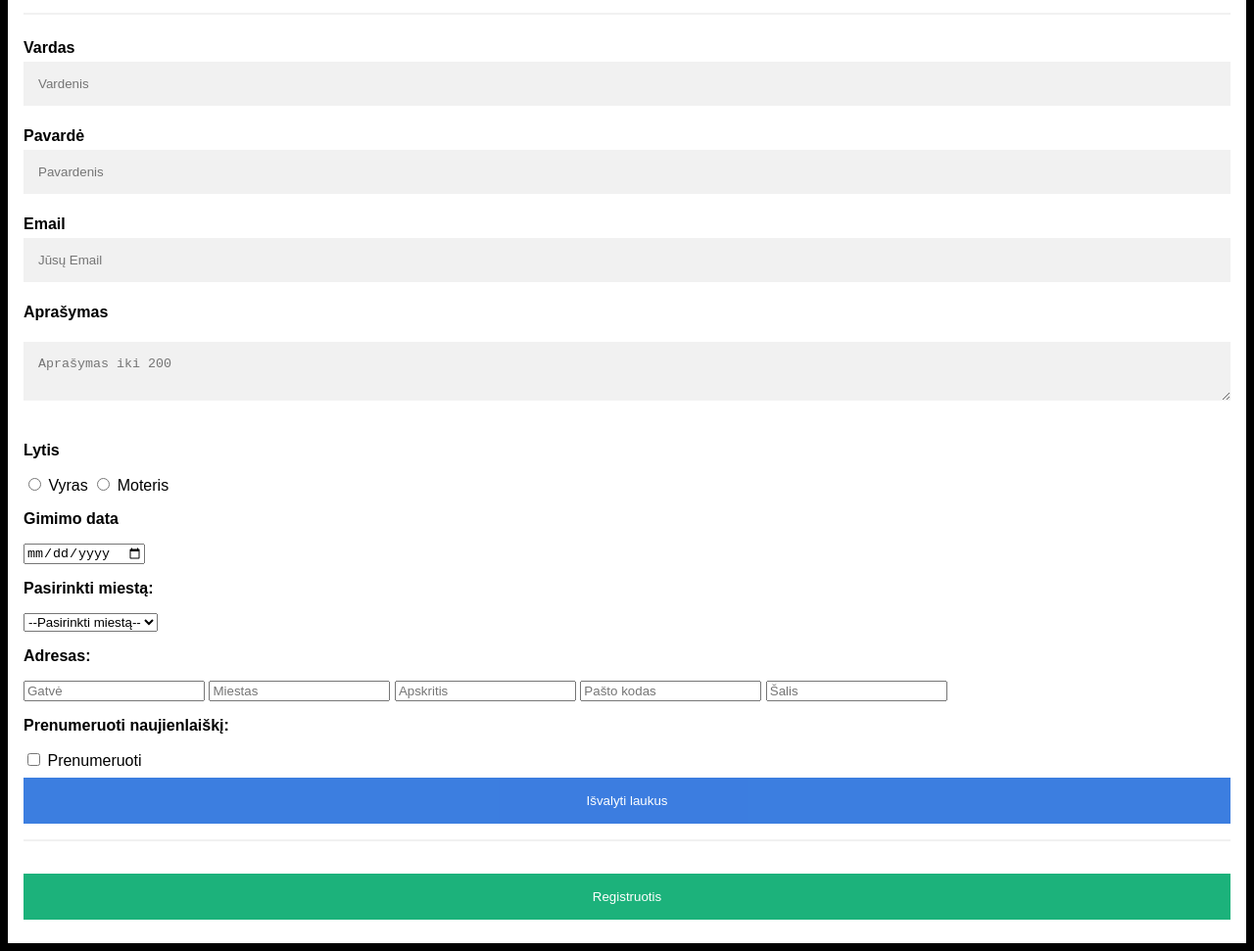
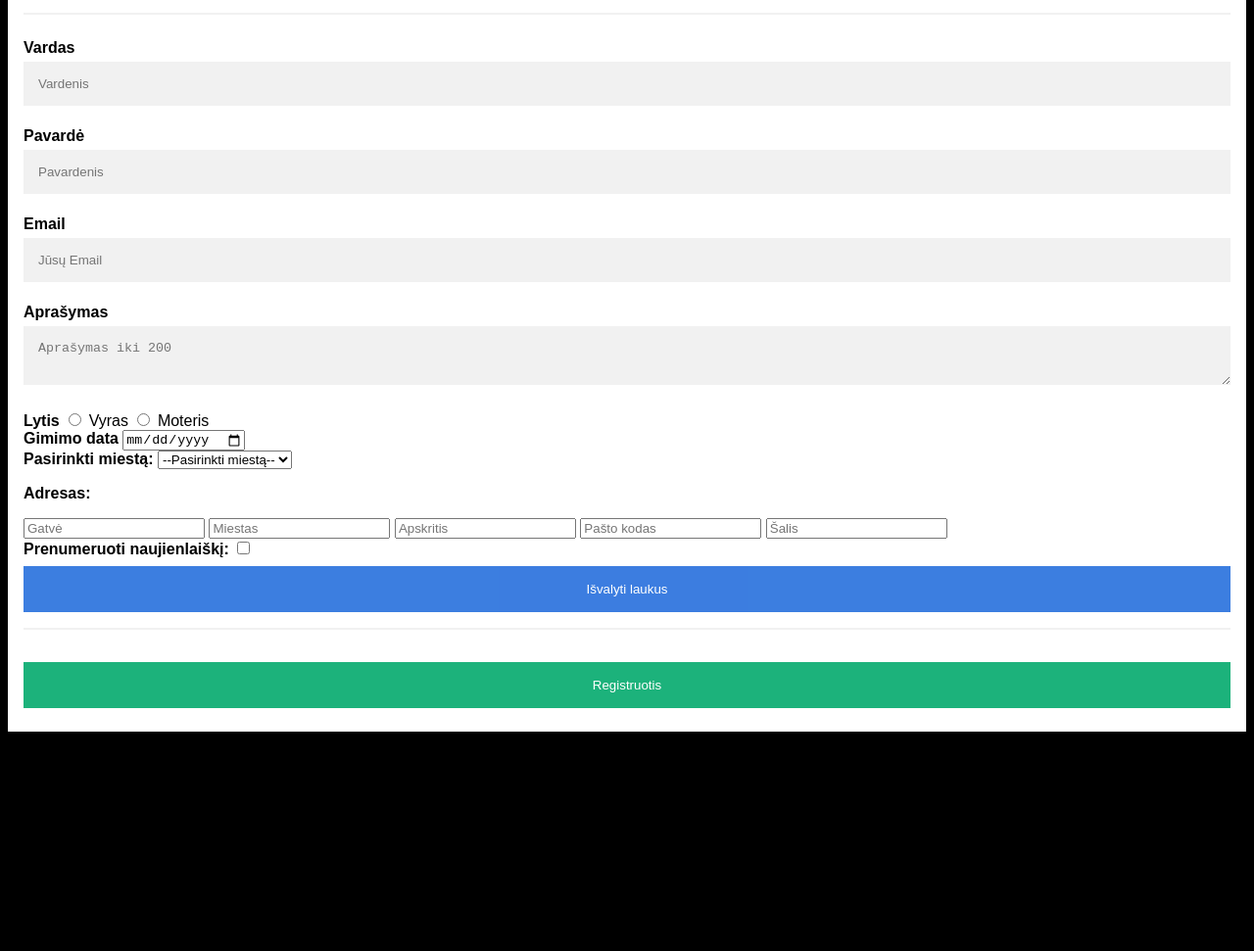
Before and after one commit to donbit/Kursai, a plain HTML site: page Namu darbas/registracijosforma.html in a window 1280 px wide. Shown: the part 125-1096 px from the top of the page at 98% size. After the commit the page ends 880 px from the top, so only its background shows below. Drawn offline with Linux system fonts and the light colour scheme.

Commit message:
pamokos pabaiga + namu darbo uzduotis

```diff
--- /dev/null
+++ b/CSS/reset.css
@@ -0,0 +1,52 @@
+/*
+  1. Use a more-intuitive box-sizing model.
+*/
+*, *::before, *::after {
+    box-sizing: border-box;
+  }
+  /*
+    2. Remove default margin
+  */
+  * {
+    margin: 0;
+  }
+  /*
+    3. Allow percentage-based heights in the application
+  */
+  html, body {
+    height: 100%;
+  }
+  /*
+    Typographic tweaks!
+    4. Add accessible line-height
+    5. Improve text rendering
+  */
+  body {
+    line-height: 1.5;
+    -webkit-font-smoothing: antialiased;
+  }
+  /*
+    6. Improve media defaults
+  */
+  img, picture, video, canvas, svg {
+    display: block;
+    max-width: 100%;
+  }
+  /*
+    7. Remove built-in form typography styles
+  */
+  input, button, textarea, select {
+    font: inherit;
+  }
+  /*
+    8. Avoid text overflows
+  */
+  p, h1, h2, h3, h4, h5, h6 {
+    overflow-wrap: break-word;
+  }
+  /*
+    9. Create a root stacking context
+  */
+  #root, #__next {
+    isolation: isolate;
+  }
--- /dev/null
+++ b/CSS/style.css
@@ -0,0 +1,20 @@
+body {
+    background-color: aquamarine;
+    font-family: 'Roboto', sans-serif;
+}
+div {
+    width: 200px;
+    height: 100px;
+    background-color: red;
+}
+.first {
+    background-color: rgb(250, 233, 3);
+    font-weight: 700;
+    font-style: italic;
+}
+.second {
+    background-color: green;
+}
+.third {
+
+}
--- a/Namu darbas/registracijosforma.html
+++ b/Namu darbas/registracijosforma.html
@@ -1,7 +1,7 @@
 <!DOCTYPE html>
 <html>
 <head>
-<meta charset="UTF-8" name="viewport" content="width=device-width, initial-scale=1">
+<meta charset="UTF-8">
 <style>
 body {
   font-family: Arial, Helvetica, sans-serif;
@@ -102,28 +102,26 @@ hr {
     <input type="email" placeholder="Jūsų Email" name="email" id="email" required>
 
     <label for="textarea" "><b>Aprašymas</b></label>
-        <p>
-            <textarea class="textarea" name="textarea" placeholder="Aprašymas iki 200" name="textarea" maxlength="200" ></textarea>
-        </p>
+    <textarea class="textarea" name="textarea" placeholder="Aprašymas iki 200" name="textarea" maxlength="200" ></textarea>
 
-    <p><b>Lytis</b></p>
+    <b>Lytis</b>
     <input type="radio" id="Vyras" name="Lytis" value="Vyras">
     <label for="Vyras">Vyras</label>
     <input type="radio" id="Moteris" name="Lytis" value="Moteris">
-    <label for="Moteris">Moteris</label>
+    <label for="Moteris">Moteris</label><br>
 
-    <p><label for="date"><b>Gimimo data</b></label></p>
-    <input type="date"  name="date" id="date">
+    <label for="date"><b>Gimimo data</b></label>
+    <input type="date"  name="date" id="date"><br>
 
-        <p><label for="Miestas"><b>Pasirinkti miestą:</b></label></p>
-            <select name="Miestas" id="Miestas">
+    <label for="Miestas"><b>Pasirinkti miestą:</b></label>
+      <select name="Miestas" id="Miestas">
                 <option value="">--Pasirinkti miestą--</option>
                 <option value="Vilnius">Vilnius</option>
                 <option value="Kaunas">Kaunas</option>
                 <option value="Klaipėda">Klaipėda</option>
                 <option value="Panevėžys">Panevėžys</option>
                 <option value="Šiauliai">Šiauliai</option>
-            </select>
+      </select>
 
         <p><b>Adresas:</b></p>
         <div class="form-group">
@@ -152,11 +150,11 @@ hr {
                    id="inputCountry"
                    placeholder="Šalis">
           </div>
-          <p><label for="Subscribe"><b>Prenumeruoti naujienlaiškį:</b></label></p>
-          <div>
-            <input type="checkbox" id="Panevėžys" name="Panevėžys">
-            <label for="Subscribe">Prenumeruoti</label>
-          </div>
+          <label for="Subscribe"><b>Prenumeruoti naujienlaiškį:</b></label>
+
+            <input type="checkbox">
+            <label for="Subscribe"></label>
+
 
           <input type="reset" value="Išvalyti laukus" class="reset" >
 
```
Also changed, not shown: CSS/index.html (+9 -26 lines), CSS/uzduotis.html (added, +37 -0 lines), CSS/namudarbas.html (added), CSS/readme.md (added).
